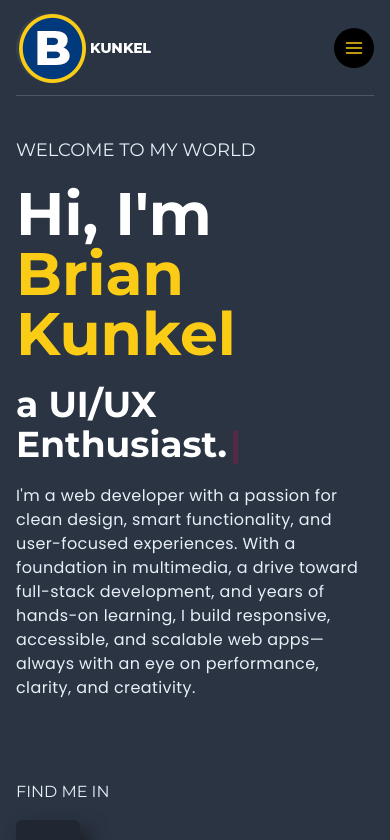
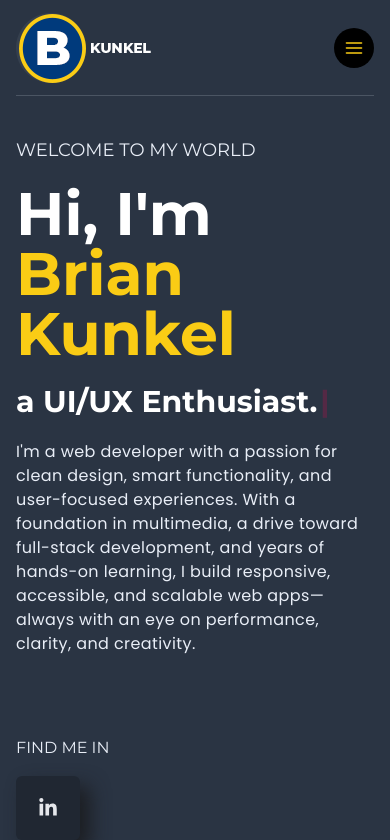
Before and after one commit to Skydiver412/portfolio, a React (Create React App) app: page / in a window 390 px wide. Shown: the top 840 px of the page. Built offline with nearby package versions, Linux system fonts and the light colour scheme.

Commit message:
Changed font size for banner to stop bounce on mobile device.

```diff
--- a/src/components/banner/LeftBanner.js
+++ b/src/components/banner/LeftBanner.js
@@ -29,7 +29,7 @@
           Hi, I'm
           <span className="text-designColor capitalize"> Brian Kunkel</span>
         </h1>
-        <h2 className="text-4xl font-bold text-white">
+        <h2 className="text-3xl lgl:text-4xl font-bold text-white">
           a <span>{text}</span>
           <Cursor
             cursorBlinking="false"
```
